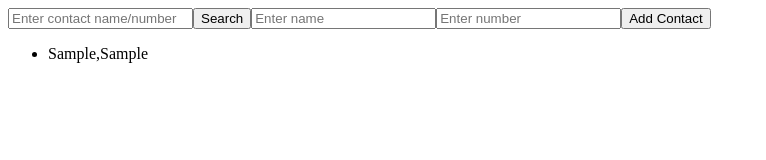
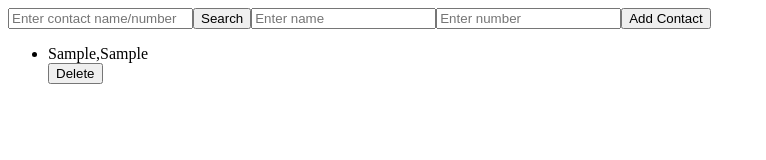
Before and after one commit to shadowpm/phoneBook, a React (Create React App) app: page / in a window 1280 px wide. Both pictures are taken after typing "Sample", "Sample", "Sample" into the empty fields and a click on the button "Search". Shown: the top 160 px of the page, without its empty margins (0-766 px from the left). Built offline with nearby package versions, Linux system fonts and the light colour scheme.

Commit message:
Add Presentational component for delete button.

```diff
--- a/src/components/ContactPresentationalComponent.js
+++ b/src/components/ContactPresentationalComponent.js
@@ -1,11 +1,15 @@
 import React from 'react'
+import DeleteContactPresentationComponent from './DeleteContactPresentationComponent'
 //import PropTypes from 'prop-types'
 
 const ContactPresentationalComponent = ({name, number}) => (
-  <li>
-    {name},
-    {number}
-  </li>
-)
+  <div>
+    <li>
+      {name},
+      {number}
+    </li>
+    <DeleteContactPresentationComponent/>
+  </div>
+);
 
 export default ContactPresentationalComponent
--- a/src/components/DeleteContactPresentationComponent.js
+++ b/src/components/DeleteContactPresentationComponent.js
@@ -0,0 +1,7 @@
+import React from 'react'
+
+const DeleteContactPresentationComponent = () => (
+  <button type="submit">Delete</button>
+);
+
+export default DeleteContactPresentationComponent
```
